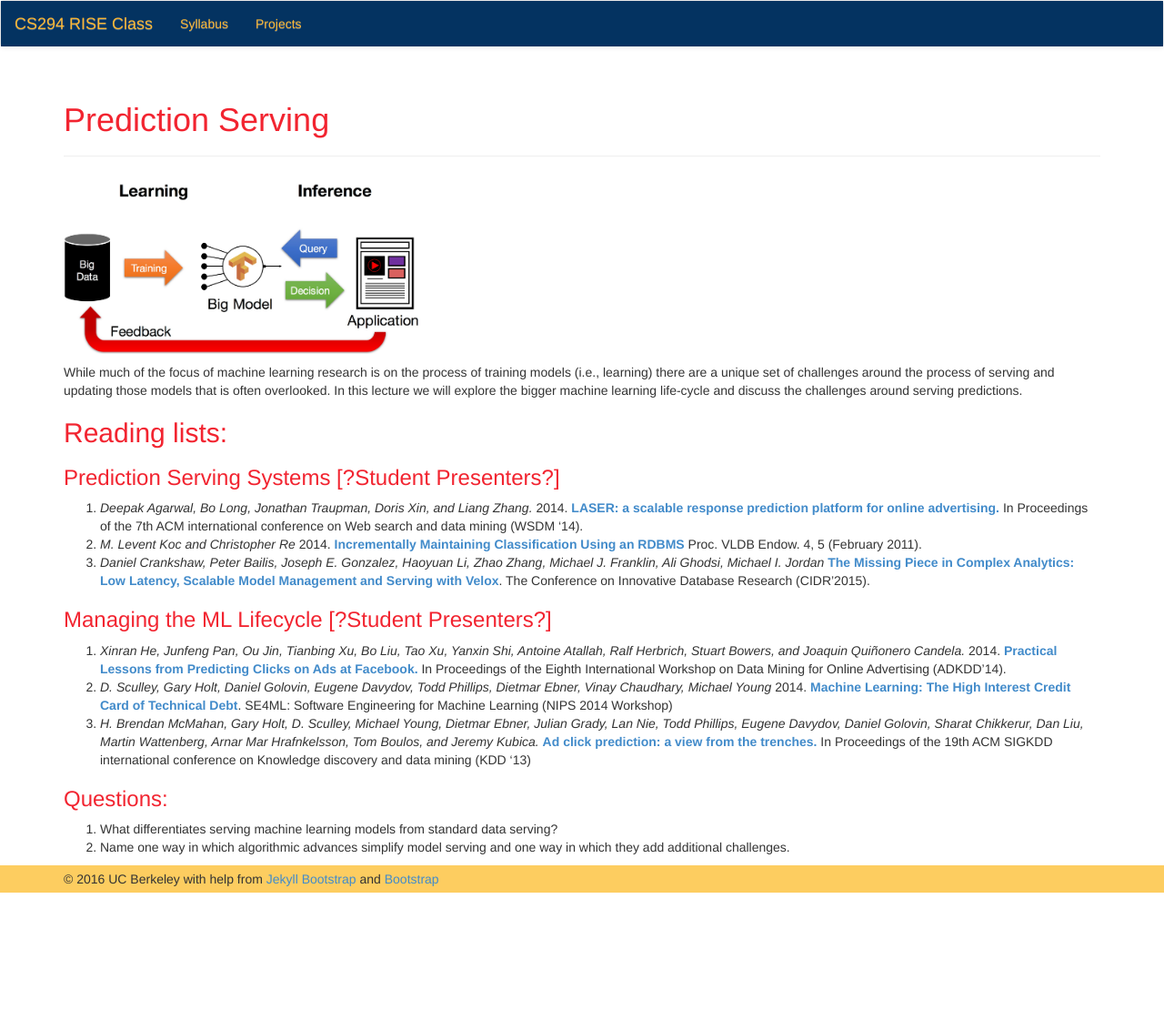
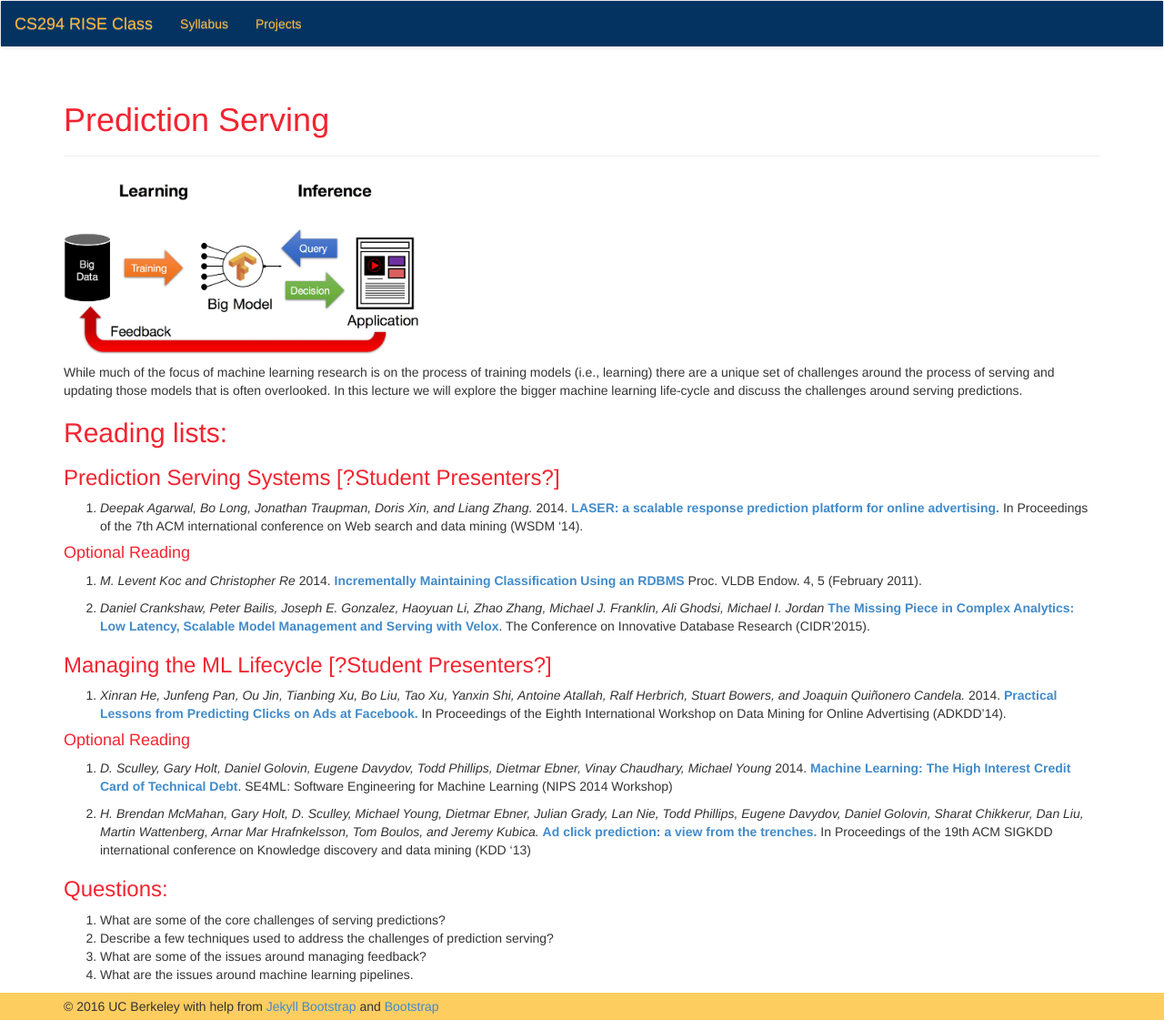
Before and after one commit to ucbrise/cs294-rise-fa16, a Jekyll site: the page built from prediction_serving.md, in a window 1280 px wide. Shown: the whole page at 91% size. Built offline with Jekyll 4.4.1, drawn with Linux system fonts in a browser that asks for light colours; nearby versions of some CDN libraries; before the commit the page ends 981 px from its top, so only the background shows below that.

Commit message:
working on prediction serving section

```diff
--- a/prediction_serving.md
+++ b/prediction_serving.md
@@ -12,21 +12,33 @@ While much of the focus of machine learning research is on the process of traini
 ## Reading lists:
 
 ### Prediction Serving Systems [?Student Presenters?]
+
 1. *Deepak Agarwal, Bo Long, Jonathan Traupman, Doris Xin, and Liang Zhang.* 2014. [**LASER: a scalable response prediction platform for online advertising.**](http://dl.acm.org/citation.cfm?id=2556252) In Proceedings of the 7th ACM international conference on Web search and data mining (WSDM '14).
+
+#### Optional Reading
+
 1. *M. Levent Koc and Christopher Re* 2014. [**Incrementally Maintaining Classification Using an RDBMS**](http://dl.acm.org/citation.cfm?id=1952380) Proc. VLDB Endow. 4, 5 (February 2011).
+
 1. *Daniel Crankshaw, Peter Bailis, Joseph E. Gonzalez, Haoyuan Li, Zhao Zhang, Michael J. Franklin, Ali Ghodsi, Michael I. Jordan* [**The Missing Piece in Complex Analytics: Low Latency, Scalable Model Management and Serving with Velox**](http://arxiv.org/abs/1409.3809). The Conference on Innovative Database Research (CIDR'2015).
 
 
 ### Managing the ML Lifecycle [?Student Presenters?]
+
 1. *Xinran He, Junfeng Pan, Ou Jin, Tianbing Xu, Bo Liu, Tao Xu, Yanxin Shi, Antoine Atallah, Ralf Herbrich, Stuart Bowers, and Joaquin Quiñonero Candela.* 2014. [**Practical Lessons from Predicting Clicks on Ads at Facebook.**](http://dl.acm.org/citation.cfm?id=2648589) In Proceedings of the Eighth International Workshop on Data Mining for Online Advertising (ADKDD'14).
+
+#### Optional Reading
+
 1. *D. Sculley, Gary Holt, Daniel Golovin, Eugene Davydov, Todd Phillips, Dietmar Ebner, Vinay Chaudhary, Michael Young* 2014. [**Machine Learning: The High Interest Credit Card of Technical Debt**](http://research.google.com/pubs/pub43146.html). SE4ML: Software Engineering for Machine Learning (NIPS 2014 Workshop)
+
 1. *H. Brendan McMahan, Gary Holt, D. Sculley, Michael Young, Dietmar Ebner, Julian Grady, Lan Nie, Todd Phillips, Eugene Davydov, Daniel Golovin, Sharat Chikkerur, Dan Liu, Martin Wattenberg, Arnar Mar Hrafnkelsson, Tom Boulos, and Jeremy Kubica.* [**Ad click prediction: a view from the trenches.**](http://dl.acm.org/citation.cfm?id=2488200) In Proceedings of the 19th ACM SIGKDD international conference on Knowledge discovery and data mining (KDD '13)
 
 
 ### Questions:
 
-1. What differentiates serving machine learning models from standard data serving?
-1. Name one way in which algorithmic advances simplify model serving and one way in which they add additional challenges.
+1. What are some of the core challenges of serving predictions?
+1. Describe a few techniques used to address the challenges of prediction serving?
+1. What are some of the issues around managing feedback?
+1. What are the issues around machine learning pipelines.
 
 
 
```
